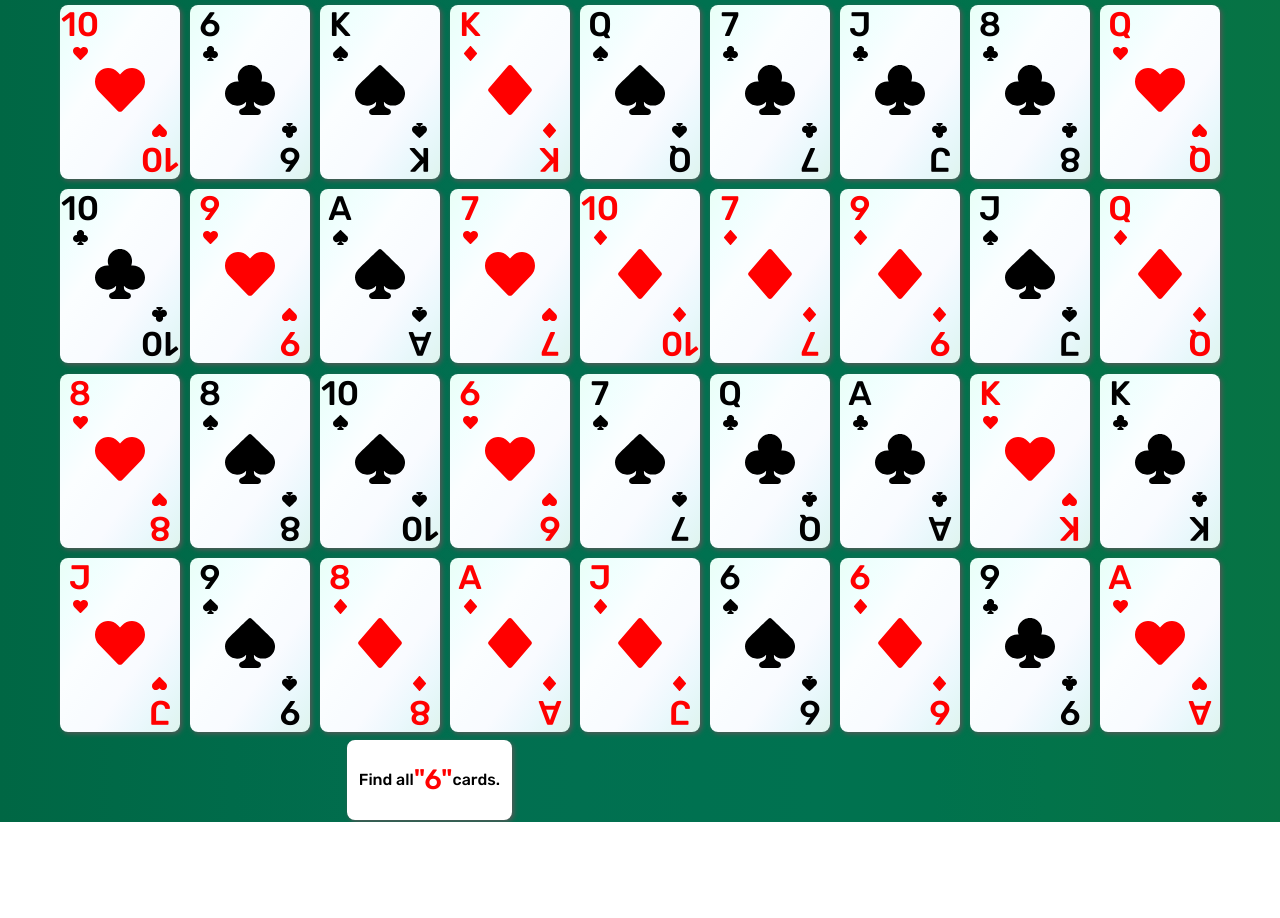
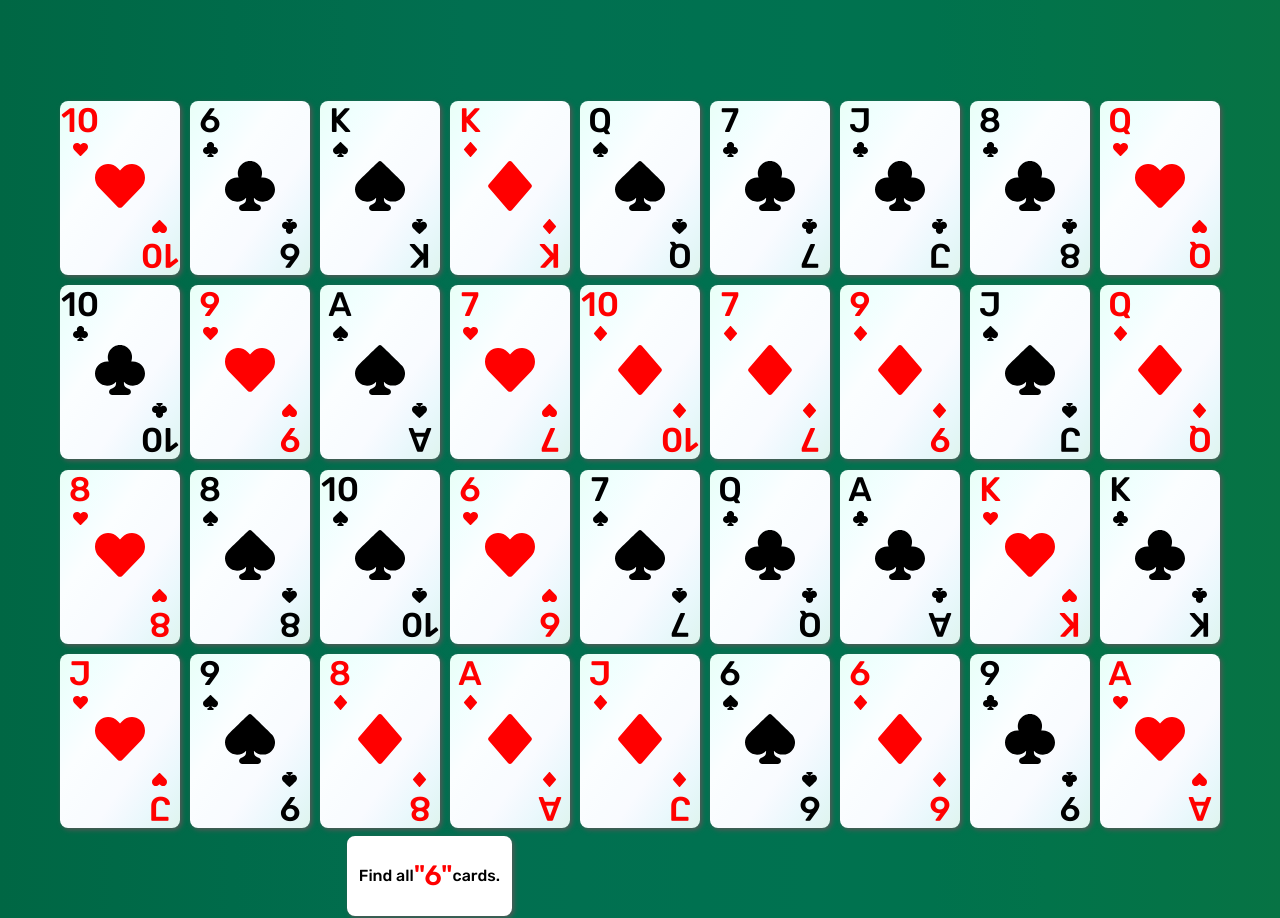
Before and after one commit to DmytroChekun/Cards-Game, a plain HTML site: page index.html in a window 1280 px wide. Before the commit the page ends 822 px from the top, so only its background shows below. Drawn offline with nearby package versions, Linux system fonts and the light colour scheme.

Commit message:
add margin top

```diff
--- a/css/style.scss
+++ b/css/style.scss
@@ -1,7 +1,14 @@
 body{
     font-family: 'Rubik', sans-serif;
     width: 100%;
+    margin: 0 auto;
     background-image: linear-gradient(to left, #077344, #047347, #02734a, #00724d, #007250, #007150, #017050, #016f50, #016d4d, #006b4a, #006947, #006744);
+    display: flex;
+    align-items: center !important;
+    align-self: center;
+    flex-direction: column;
+    justify-content: center;
+    margin-top: 7.5%;
 }
 .wrap{
     display: flex;
```
Also changed, not shown: css/style.css, 1 other file.
